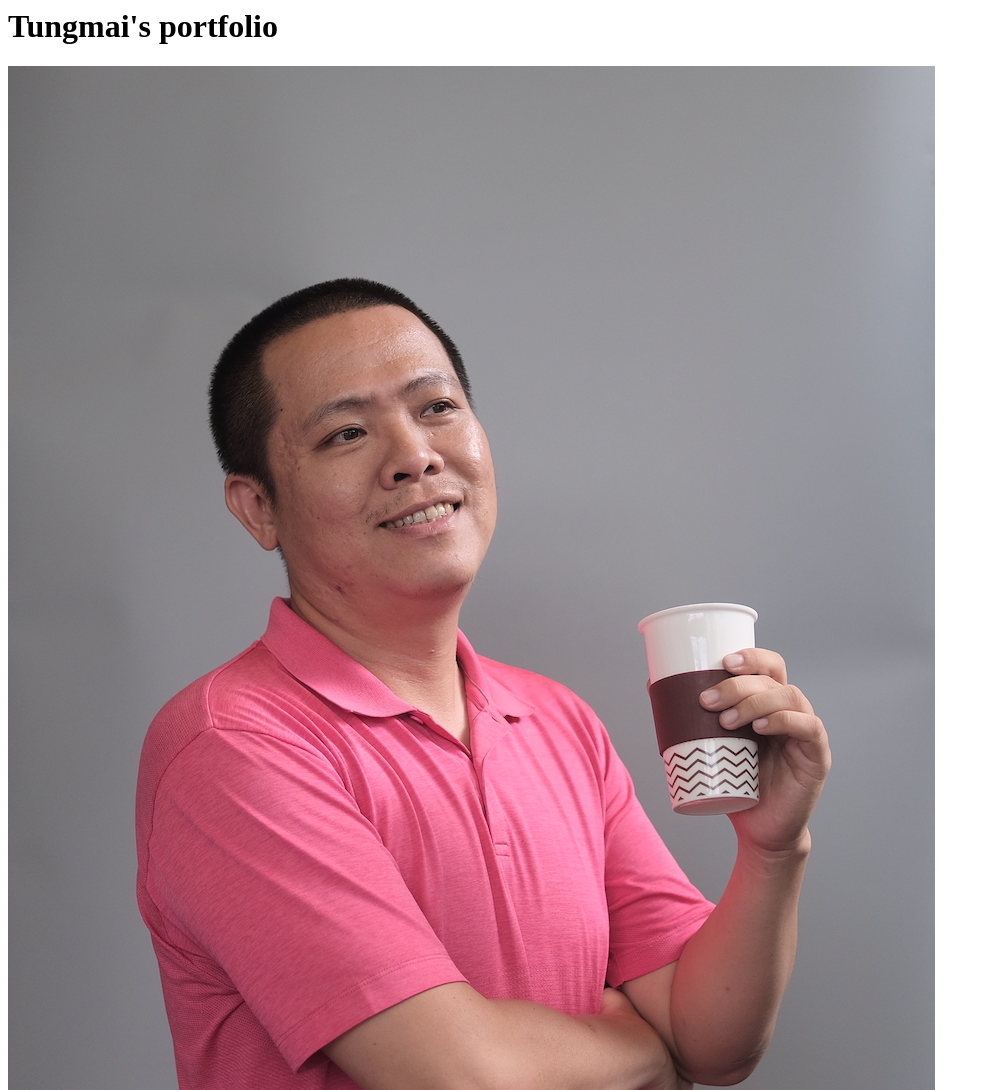
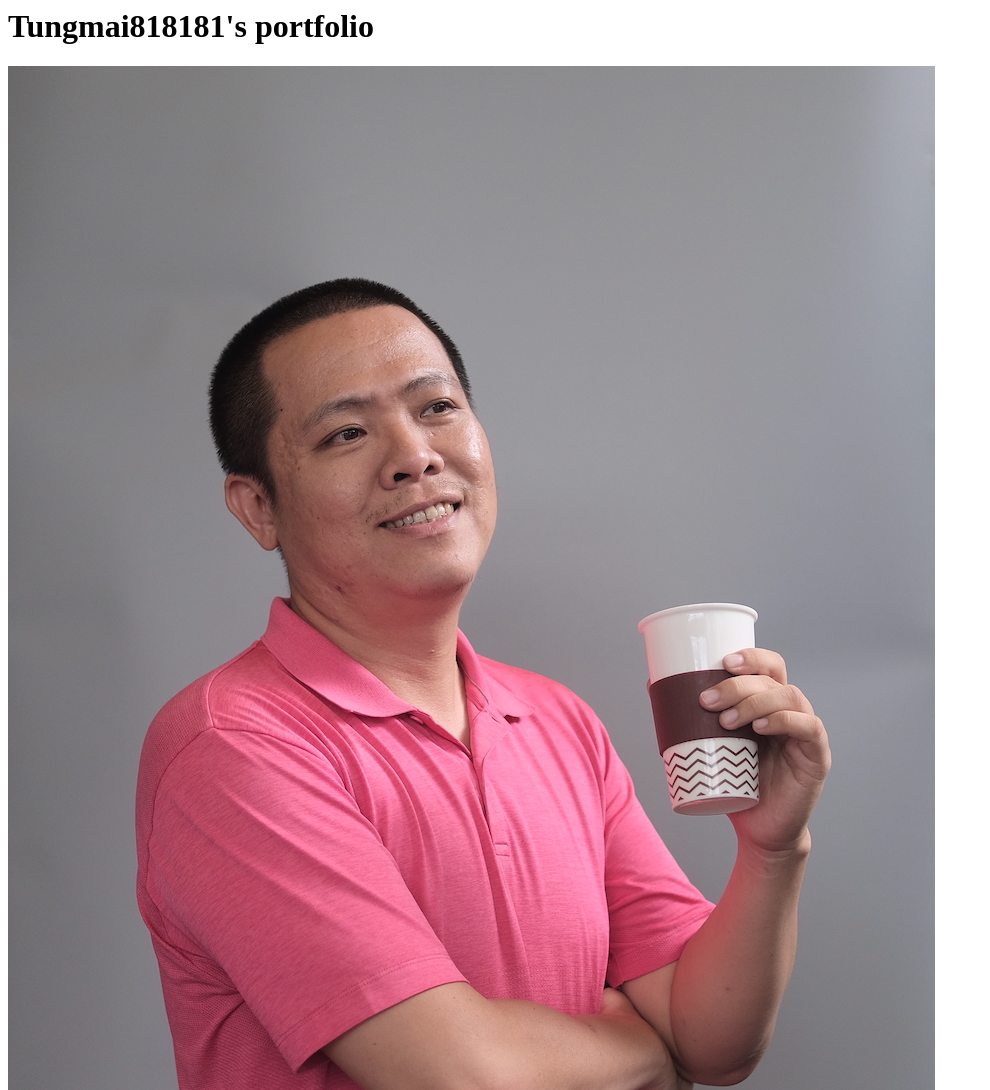
Before and after one commit to Tungmaimcs/tungmaimcs, a plain HTML site: page index.html in a window 1280 px wide. Shown: the whole page, without its empty margins (0-990 px from the left). Drawn offline with Linux system fonts and the light colour scheme.

Commit message:
tungmai editengage

```diff
--- a/index.html
+++ b/index.html
@@ -1,4 +1,4 @@
 <html>
-    <h1>Tungmai's portfolio</h1>
+    <h1>Tungmai818181's portfolio</h1>
     <img src = "./Tungmaimcs.JPG" />
 </html>
```
